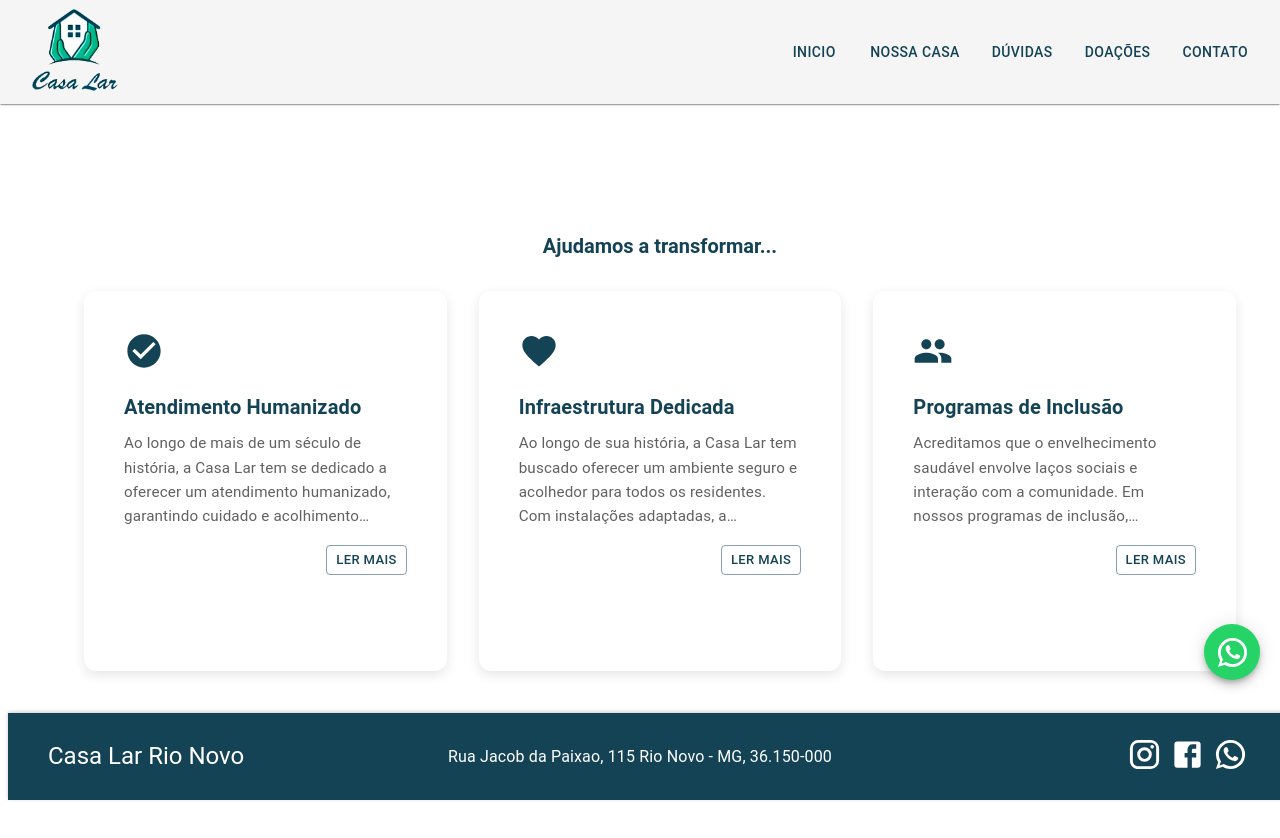
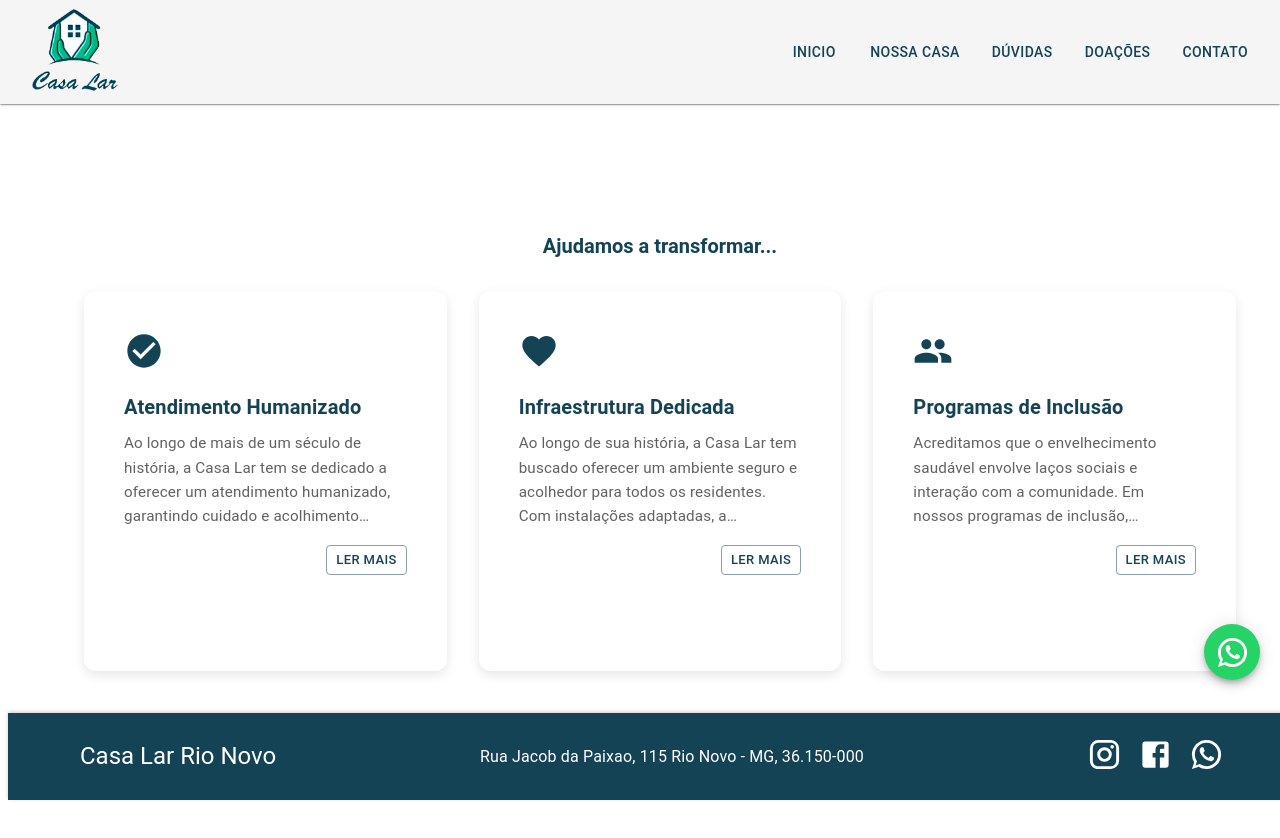
Before and after one commit to Acauhi99/front--casa-lar-rio-novo, a React (Vite) app: page / in a window 1280 px wide. Shown: the top 838 px of the page. Built offline with nearby package versions, Linux system fonts and the light colour scheme.

Commit message:
refactor: ajustado footer

```diff
--- a/src/components/Footer/Footer.jsx
+++ b/src/components/Footer/Footer.jsx
@@ -1,32 +1,33 @@
-import InstagramIcon from '@mui/icons-material/Instagram';
-import FacebookIcon from '@mui/icons-material/Facebook';
-import WhatsAppIcon from '@mui/icons-material/WhatsApp';
-import { Box, Link, Typography, Grid } from '@mui/material';
+import InstagramIcon from "@mui/icons-material/Instagram";
+import FacebookIcon from "@mui/icons-material/Facebook";
+import WhatsAppIcon from "@mui/icons-material/WhatsApp";
+import { Box, Link, Typography, Grid } from "@mui/material";
 
 export const Footer = () => {
   return (
     <Box
       component="footer"
       sx={{
-        backgroundColor: 'primary.main',
-        color: 'background.default',
+        backgroundColor: "primary.main",
+        color: "background.default",
         paddingY: 3,
-        paddingX: 0,
-        position: 'fixed',
+        paddingX: { xs: 2, sm: 4 },
+        position: "fixed",
         bottom: 0,
-        width: '100%',
-        boxShadow: '0 -1px 4px rgba(0, 0, 0, 0.2)',
+        width: "100%",
+        boxShadow: "0 -1px 4px rgba(0, 0, 0, 0.2)",
       }}
     >
       <Grid
         container
         sx={{
-          maxWidth: '1200px',
-          margin: 'auto',
-          alignItems: 'center',
-          justifyContent: { xs: 'center', sm: 'space-between' },
-          textAlign: { xs: 'center', sm: 'left' },
-          flexDirection: { xs: 'column', sm: 'row' },
+          maxWidth: "1200px",
+          margin: "auto",
+          alignItems: "center",
+          justifyContent: { xs: "center", sm: "space-between" },
+          textAlign: { xs: "center", sm: "left" },
+          flexDirection: { xs: "column", sm: "row" },
+          gap: { xs: 2, sm: 0 },
         }}
       >
         <Grid item xs={12} sm={4}>
@@ -39,8 +40,19 @@ export const Footer = () => {
             Rua Jacob da Paixao, 115 Rio Novo - MG, 36.150-000
           </Typography>
         </Grid>
-        <Grid item xs={12} sm={4} sx={{ display: 'flex', gap: 1, justifyContent: { xs: 'center', sm: 'flex-end' } }}>
+        <Grid
+          item
+          xs={12}
+          sm={4}
+          sx={{
+            display: "flex",
+            gap: 2,
+            justifyContent: { xs: "center", sm: "flex-end" },
+            paddingRight: { xs: 0, sm: 7 },
+          }}
+        >
           <Link
+            data-testid="instagram-link"
             href="https://www.instagram.com/casalarderionovo/"
             target="_blank"
             rel="noopener"
@@ -50,6 +62,7 @@ export const Footer = () => {
             <InstagramIcon fontSize="large" />
           </Link>
           <Link
+            data-testid="facebook-link"
             href="https://www.facebook.com/ILPIcasalar/?locale=pt_BR"
             target="_blank"
             rel="noopener"
@@ -59,6 +72,7 @@ export const Footer = () => {
             <FacebookIcon fontSize="large" />
           </Link>
           <Link
+            data-testid="whatsapp-link"
             href="https://wa.me/5532999920658?text=Ol%C3%A1,%20vim%20atr%C3%A1ves%20do%20site%20e%20gostaria%20de%20informa%C3%A7%C3%B5es"
             target="_blank"
             rel="noopener"
```
Also changed, not shown: 1 other file (tests, documents, lock files or other folders).
